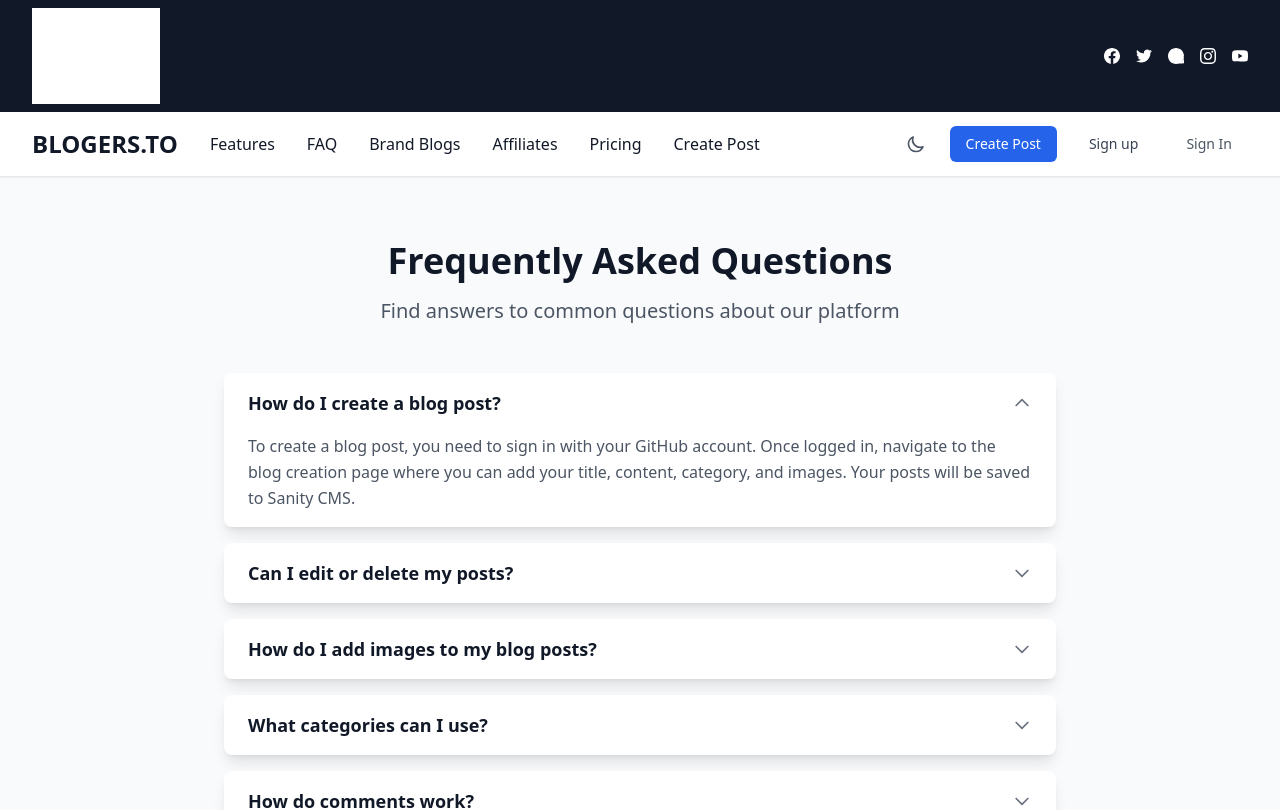
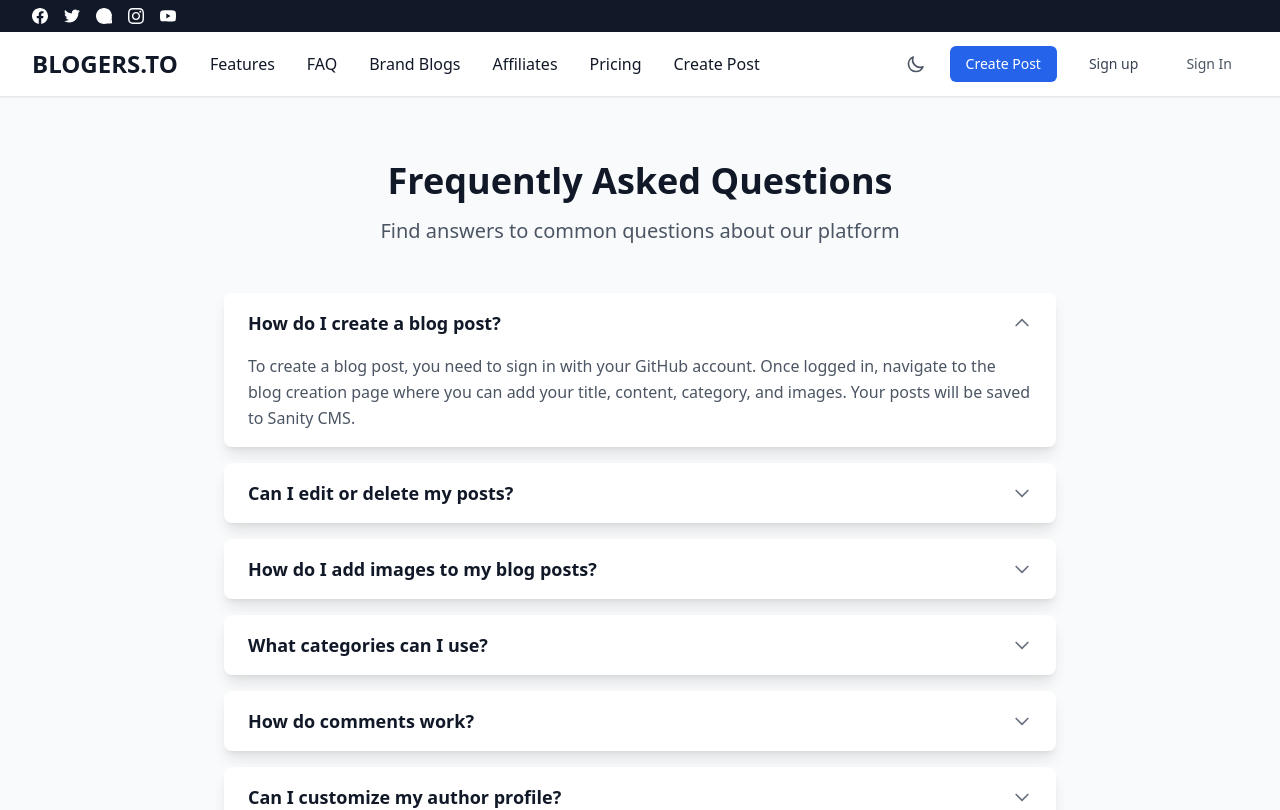
Before and after one commit to laksh1270/Blogers.To, a Next.js app: page /faq in a window 1280 px wide. Shown: the top 810 px of the page. Built offline with nearby package versions, Linux system fonts and the light colour scheme; no server answers.

Commit message:
Remove welcome message from TopBar
Removed the welcome message from the TopBar component.

```diff
--- a/components/TopBar.tsx
+++ b/components/TopBar.tsx
@@ -3,9 +3,6 @@ export default function TopBar() {
     <div className="bg-gray-900 dark:bg-gray-950 text-white text-xs py-2">
       <div className="max-w-7xl mx-auto px-4 sm:px-6 lg:px-8">
         <div className="flex justify-between items-center">
-          <div className="flex justify-center py-10 bg-white dark:bg-gray-900">
-            Welcome to Blogers.To
-          </div>
           <div className="flex items-center gap-4">
             <a href="#" className="hover:text-blue-400 transition-colors" aria-label="Facebook">
               <svg className="w-4 h-4" fill="currentColor" viewBox="0 0 24 24">
```
